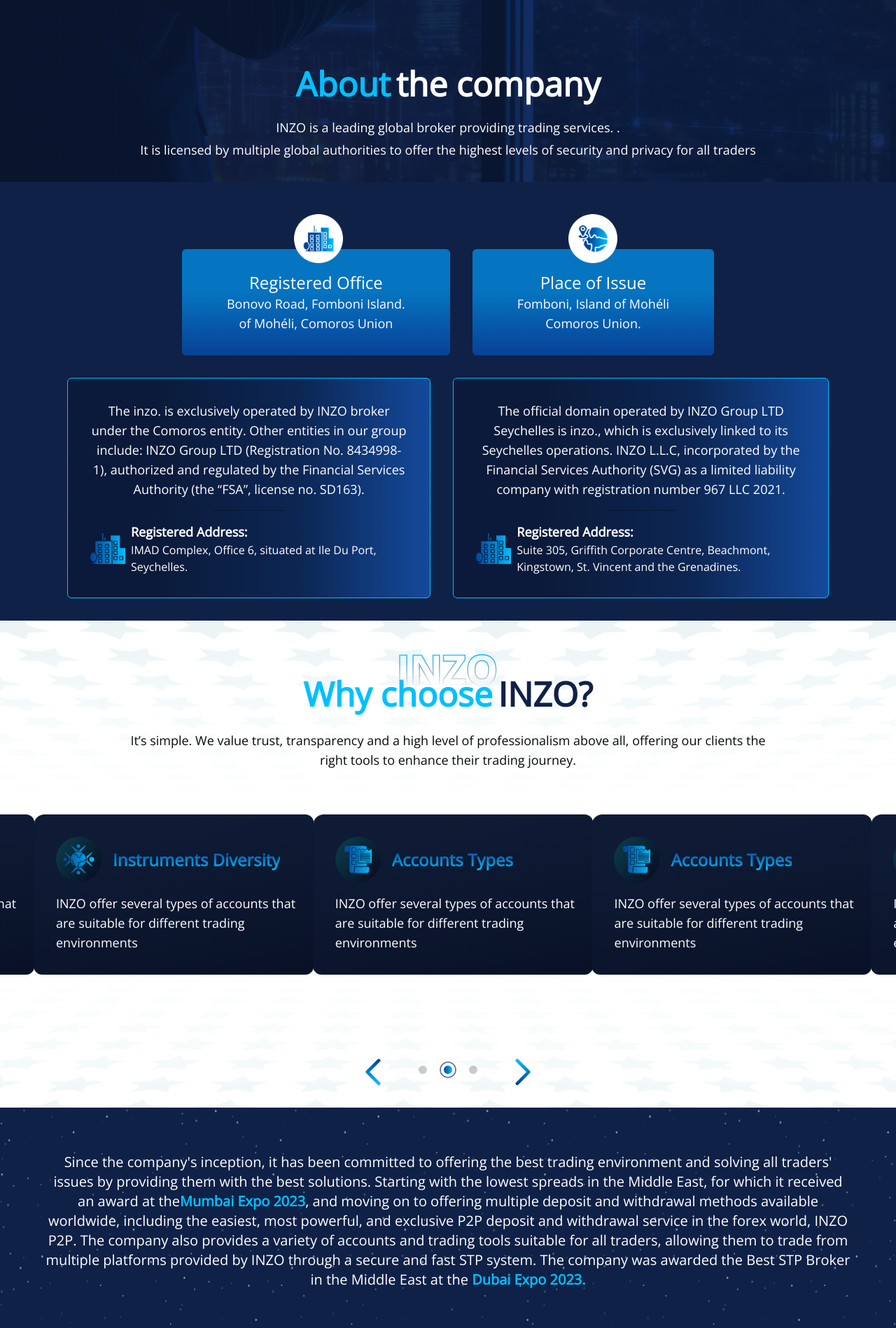
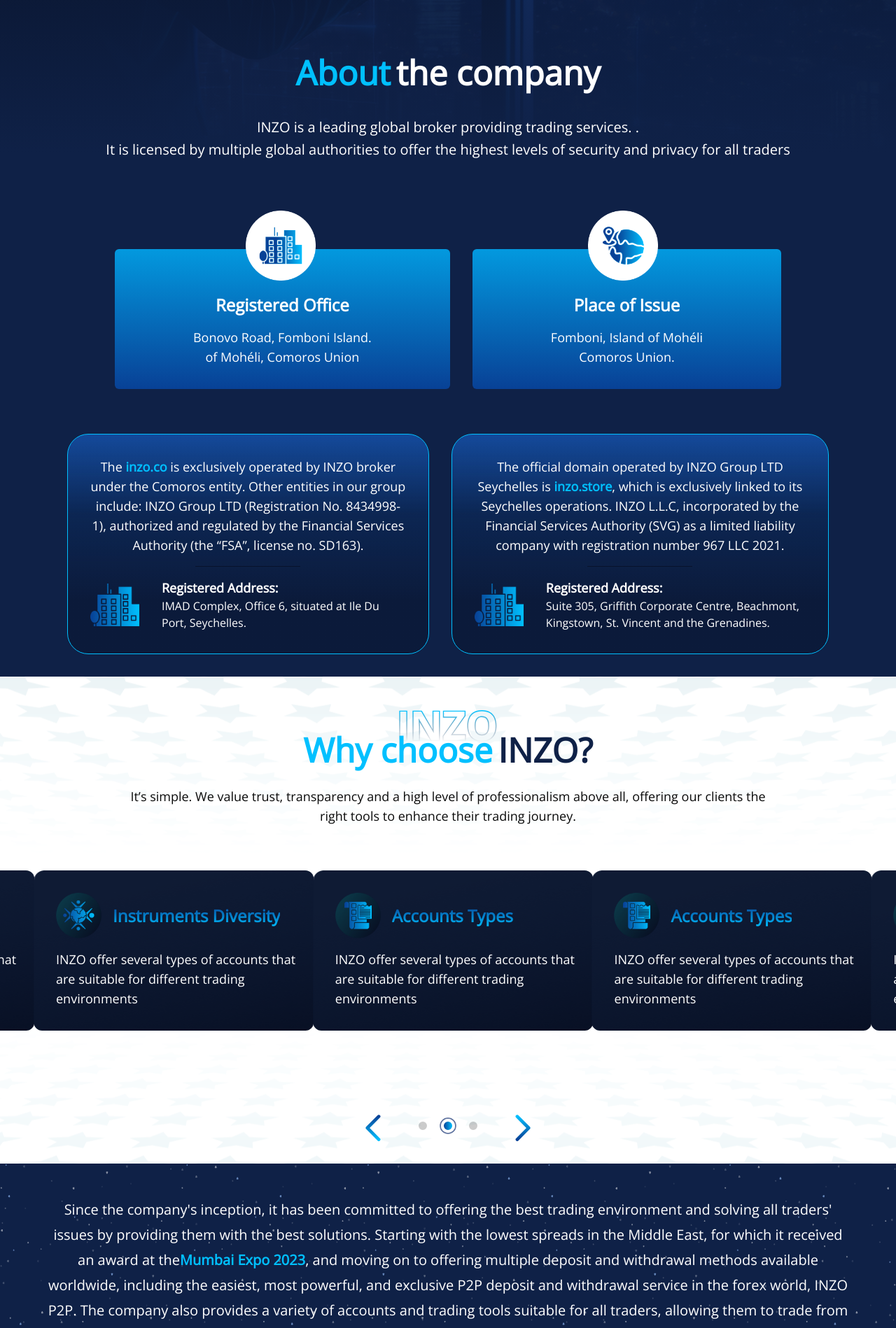
Before and after one commit to joudyjrrr/altaalouf, a Next.js app: page /en/about in a window 1280 px wide. Shown: the part 540-2438 px from the top of the page at 70% size. Built offline with nearby package versions, Linux system fonts and the light colour scheme.

Commit message:
edit about page

```diff
--- a/src/app/[locale]/about/page.js
+++ b/src/app/[locale]/about/page.js
@@ -29,14 +29,14 @@ const data1 = [
 ];
 const data2 = [
   {
-    text: "The inzo. is exclusively operated by INZO broker under the Comoros entity. Other entities in our group include: INZO Group LTD (Registration No. 8434998-1), authorized and regulated by the Financial Services Authority (the “FSA”, license no. SD163).",
+    text: "The  inzo.co   is exclusively operated by INZO broker under the Comoros entity. Other entities in our group include: INZO Group LTD (Registration No. 8434998-1), authorized and regulated by the Financial Services Authority (the “FSA”, license no. SD163).",
     img: about3,
     titleLocation: "Registered Address:",
     textLocation:
       "IMAD Complex, Office 6, situated at Ile Du Port, Seychelles.",
   },
   {
-    text: "The official domain operated by INZO Group LTD Seychelles is inzo., which is exclusively linked to its Seychelles operations. INZO L.L.C, incorporated by the Financial Services Authority (SVG) as a limited liability company with registration number 967 LLC 2021.",
+    text: "The official domain operated by INZO Group LTD Seychelles is  inzo.store ,   which is exclusively linked to its Seychelles operations. INZO L.L.C, incorporated by the Financial Services Authority (SVG) as a limited liability company with registration number 967 LLC 2021.",
     img: about3,
     titleLocation: "Registered Address:",
     textLocation:
@@ -46,15 +46,14 @@ const data2 = [
 const page = () => {
   return (
     <div className="w-full h-full">
-      <div className="w-full pt-4 bg-aboutBanner h-screen  bg-cover bg-center bg-no-repeat  z-[100]">
+      <div className="w-full  bg-aboutBanner h-screen  bg-cover bg-center bg-no-repeat  z-[100]">
         <div className="w-full  bg-about_Gr h-full flex justify-center items-end max-sm:items-center  pb-8">
           <div className="flex flex-col gap-2 text-center w-full ">
-          <div className="flex gap-2 text-5xl max-md:text-3xl font-semibold text-center justify-center">
+            <div className="flex gap-2 text-5xl font-extrabold max-md:text-3xl  text-center justify-center">
               <h1 className={`text-secondary `}>{`About `}</h1>
               <h1 className={`text-white `}>{`the company`}</h1>
             </div>
-
-            <div className="flex flex-col gap-1 pt-4  text-white text-lg max-md:text-sm">
+            <div className="flex flex-col gap-1 pt-8  text-white text-xl max-md:text-sm">
               <p>
                 INZO is a leading global broker providing trading services. .
               </p>
@@ -71,34 +70,46 @@ const page = () => {
           {data1.map((d, idx) => (
             <div
               key={idx}
-              className="bg-about_Gr_Card p-8 px-16 max-md:mx-2 text-center rounded-md flex text-white justify-center flex-col items-center relative"
+              className="bg-about_Gr_Card  p-8 px-28 max-md:mx-2 text-center rounded-md flex text-white justify-center flex-col items-center relative"
             >
               <Image
                 src={d.img}
                 alt=""
-                className="absolute top-[-50px] end-[40%] w-[70px]"
+                className="absolute top-[-55px] end-[40%] w-[100px]"
               />
-              <h1 className="text-2xl">{d.title}</h1>
-              <p className="text-lg">{d.desc1}</p>
+              <h1 className="text-2xl font-bold mt-8">{d.title}</h1>
+              <p className="text-lg mt-4">{d.desc1}</p>
               <p className="text-lg">{d.desc2}</p>
             </div>
           ))}
         </div>
-        <div className="flex gap-8 w-full justify-center  mt-8 px-24 max-md:px-2  max-md:flex-col">
+        <div className="flex gap-8 w-full justify-center  mt-16 px-24 max-md:px-2  max-md:flex-col">
           {data2.map((d, idx) => (
             <div
               key={idx}
-              className="bg-about_Gr_Card2 p-8 border max-md:mx-4 border-secondary text-center rounded-md flex text-white justify-center flex-col items-center relative"
+              className="bg-about_Gr_Card2 p-8 border max-md:mx-4 border-secondary text-center rounded-[30px] flex text-white justify-center flex-col items-center relative"
             >
               <p className="text-lg pb-4 font-medium max-md:text-sm">
-                {d.text}
+                {d.text.split(" ").map((word, i) =>
+                  word.includes("inzo.co") ? (
+                    <span key={i} className="text-secondary font-bold">
+                      inzo.co
+                    </span>
+                  ) : word.includes("inzo.store") ? (
+                    <span key={i} className="text-secondary font-bold">
+                      inzo.store
+                    </span>
+                  ) : (
+                    word + " "
+                  )
+                )}
               </p>
 
-              <span className="w-[100px] h-[1.2px] bg-[#04061380]"></span>
-              <div className="flex gap-2 w-full  text-white items-center text-start mt-4">
-                <Image src={d.img} alt="" className="w-[50px]" />
+              <span className="w-[150px] h-[1.2px] bg-[#04061380]"></span>
+              <div className="flex gap-8 w-full text-white items-center text-start mt-4">
+                <Image src={d.img} alt="" className="w-[70px]" />
                 <div className="flex flex-col">
-                  <h3 className="text-lg  font-semibold ">{d.titleLocation}</h3>
+                  <h3 className="text-lg font-semibold">{d.titleLocation}</h3>
                   <p className="max-md:text-sm">{d.textLocation}</p>
                 </div>
               </div>
@@ -107,24 +118,26 @@ const page = () => {
         </div>
       </div>
       <WhyInzo />
-      <div className="bg-stars_white bg-[#0f2147]  w-full mb-12  ">
-        <div className="bg-stars_white bg-center bg-no-repeat bg-cover h-full text-center p-16  ">
-          <p className="text-white text-xl">
+      <div className="bg-stars_white bg-[#0f2147]  w-full   ">
+        <div className="bg-stars_white bg-center bg-no-repeat bg-cover h-full text-center p-12  ">
+          <p className="text-white text-xl leading-9">
             Since the company's inception, it has been committed to offering the
-            best trading environment and solving all traders' issues by
-            providing them with the best solutions. Starting with the lowest
-            spreads in the Middle East, for which it received an award at the
+            best trading environment and solving all traders'
+            <br /> issues by providing them with the best solutions. Starting
+            with the lowest spreads in the Middle East, for which it received{" "}
+            <br /> an award at the
             <span className="text-secondary font-semibold">
               Mumbai Expo 2023
             </span>
             , and moving on to offering multiple deposit and withdrawal methods
-            available worldwide, including the easiest, most powerful, and
-            exclusive P2P deposit and withdrawal service in the forex world,
-            INZO P2P. The company also provides a variety of accounts and
+            available <br /> worldwide, including the easiest, most powerful,
+            and exclusive P2P deposit and withdrawal service in the forex world,
+            INZO <br /> P2P. The company also provides a variety of accounts and
             trading tools suitable for all traders, allowing them to trade from
+            <br />
             multiple platforms provided by INZO through a secure and fast STP
-            system. The company was awarded the Best STP Broker in the Middle
-            East at the{" "}
+            system. The company was awarded the Best STP <br /> Broker in the
+            Middle East at the{" "}
             <span className="text-secondary font-semibold">
               Dubai Expo 2023.
             </span>
@@ -134,36 +147,38 @@ const page = () => {
       <AwardSection isExplore={false} />
       <div className="bg-[#030613] to-white  relative">
         <div className="bg-award_back h-full p-12 max-md:p-2">
-        <div className="bg-about_Gr_Card3 w-full flex max-md:flex-col  rounded-lg border border-secondary">
-          <div className="relative h-full flex items-start">
+          <div className="bg-about_Gr_Card3  relative w-full flex max-md:flex-col  rounded-lg border border-secondary">
+            <div className=" h-full flex items-start">
               <Image
                 src={about4}
                 alt=""
-              className="rtl:rotate-180 w-[300px] h-[300px] max-md:w-[150px] max-md:h-[150px]"
+                className="rtl:rotate-180 absolute top-0 start-[0%]   w-[300px] h-full  max-md:w-[150px] max-md:h-[150px]"
               />
               <Image
                 src={about5}
                 alt=""
-              className="absolute top-[7%] start-[8%]  w-[150px] h-[300px] max-md:w-[100px] max-md:h-[100px]"
+                className=" w-[155px] h-[150px] mx-10 mt-10 max-md:w-[100px]  max-md:h-[100px]"
               />
             </div>
             <div className="flex flex-col gap-2 py-8 justify-center max-md:!px-2">
-            <h2 className="text-secondary font-semibold text-2xl max-md:text-lg ">
+              <h2 className="text-secondary font-bold text-2xl max-md:text-lg ">
                 Important Note
               </h2>
-            <p className="text-white text-lg max-md:text-sm">
-              References to the Seychelles entity in the footer are included for
-              transparency, reflecting the broader group structure and are not
-              intended to imply any onboarding of clients through the inzo.co
-              domain by INZO Seychelles.
+              <p className="text-white text-lg max-md:text-sm leading-9">
+                References to the Seychelles entity in the footer are included
+                for transparency, reflecting the broader group <br /> structure
+                and are not intended to imply any onboarding of clients through
+                the
+                <span className="text-secondary font-bold"> inzo.co</span> domain by INZO Seychelles.
                 <br /> <span className="font-semibold">Address</span>: 59 Agios
                 Athanasios Avenue, D.VRACHIMIS BUILDING, 4102 Agios Athanasios,
-              Limassol, Cyprus.
+                Limassol, Cyprus. <br />
               </p>
               <p className="text-white text-lg max-md:text-sm">
-              <span className="font-semibold"> Risk Warning:</span> Trading Forex and CFDs carries
-              significant risks to your invested capital. Please read and ensure
-              you fully understand our Risk Disclosure
+                <span className="font-semibold"> Risk Warning:</span> Trading
+                Forex and CFDs carries significant risks to your invested
+                capital. Please read and ensure <br /> you fully understand our
+                Risk Disclosure
               </p>
             </div>
           </div>
--- a/src/components/Layout/AwardSection.js
+++ b/src/components/Layout/AwardSection.js
@@ -45,8 +45,8 @@ const AwardSection = ({ isExplore }) => {
   return (
     <div
       className={`bg-award_back1 bg-top bg-no-repeat   ${
-        isExplore ? "to-white" : "to-[#0f2147] "
-      } relative   mt-16 `}
+        isExplore ? "to-white mt-16" : "to-[#0f2147]"
+      } relative    `}
     >
       <div className="bg-award_back h-full">
         <Title title1={`Legendary`} title2={`Awards`} />
--- a/tailwind.config.mjs
+++ b/tailwind.config.mjs
@@ -113,10 +113,10 @@ export default {
 
         teamStars_Bg: "url('/images/teamStars_Bg.png')",
         aboutBanner: "url('/images/aboutBanner.png')",
-        about_Gr: "linear-gradient(0deg, #0f214785  52.46%, #0f21476b  100%)",
-        about_Gr_Card: "linear-gradient(0deg, #084196 0%, #0575C1 61.01%)",
+        about_Gr: "linear-gradient(0deg, #0F2147 5%, rgba(15, 33, 71, 0) 100%);",
+        about_Gr_Card: "linear-gradient(0deg, #084196 0%, #0575C1 59.64%, #00C0FF 143.83%);",
         about_Gr_Card2:
-          "linear-gradient(90deg, rgba(8, 20, 46, 0.5) 24.42%, rgba(10, 41, 90, 0.628674) 63.78%, #1654B0 110.77%);",
+          "linear-gradient(0deg, rgba(8, 20, 46, 0.5) 24.42%, rgba(10, 41, 90, 0.628674) 63.78%, #1654B0 110.77%);",
         about_Gr_Card3:
           "linear-gradient(180deg, rgba(8, 20, 46, 0.5) 24.42%, rgba(10, 41, 90, 0.628674) 63.78%, #1654B0 110.77%);",
         tutorial_Gr:
```
Lines whose indentation alone changed are shown as unchanged.
